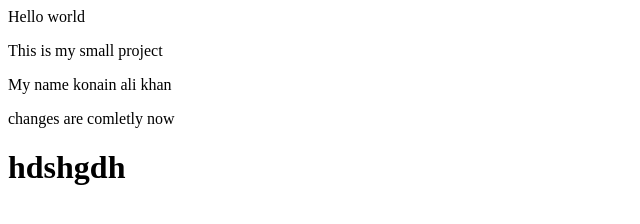
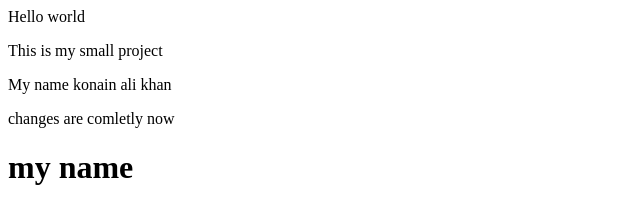
Before and after one commit to kkonain978-art/New-project, a plain HTML site: page index.html in a window 1280 px wide. Shown: the whole page, without its empty margins (0-640 px from the left). Drawn offline with Linux system fonts and the light colour scheme.

Commit message:
Update index.html with recent changes

```diff
--- a/index.html
+++ b/index.html
@@ -2,4 +2,4 @@ Hello world
 <p>This is my small project</p>
 <p>My  name konain ali khan</p>
 <p>changes are comletly now</p>
-<h1>hdshgdh</h1>
+<h1>my name </h1>
```
